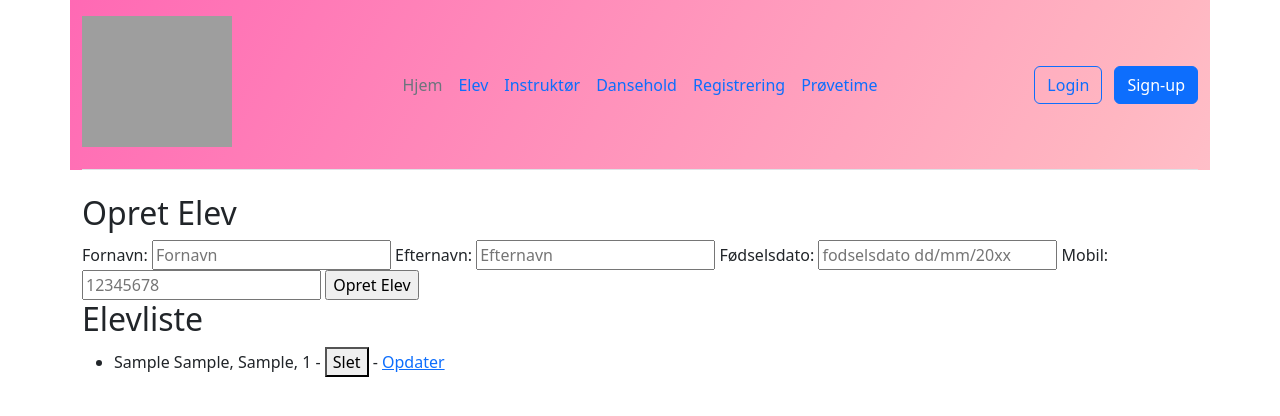
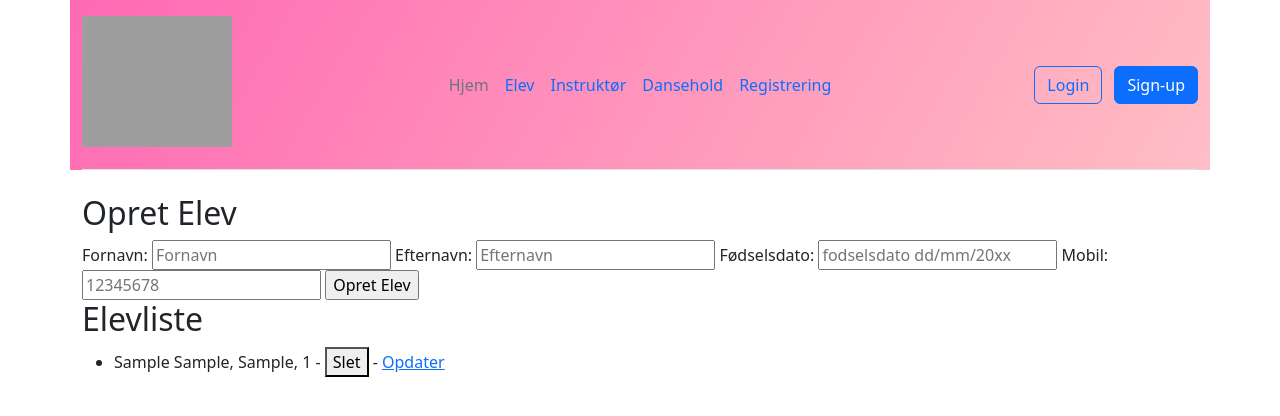
Before and after one commit to LHjortlund/danseskole01, a Flask app: page /elev in a window 1280 px wide. Shown: the top 416 px of the page. Run offline with Flask 3, Linux system fonts and the light colour scheme; tables that the repository leaves empty hold one stand-in row (values such as "Sample post"); grey boxes are pictures that could not be loaded.

Commit message:
ændringer i nav-bar

```diff
--- a/templates/base.html
+++ b/templates/base.html
@@ -23,7 +23,7 @@
                 <li><a href="/instruktor" class="nav-link px-2">Instruktør</a><li>
                 <li><a href="/dansehold" class="nav-link px-2">Dansehold</a></li>
                 <li><a href="registrer_elev" class="nav-link px-2">Registrering</a></li>
-                <li><a href="#" class="nav-link px-2">Prøvetime</a></li>
+<!--                <li><a href="#" class="nav-link px-2">Prøvetime</a></li>-->
             </ul>
             <div class="col-md-3 text-end">
                 <button type="button" class="btn btn-outline-primary me-2">Login</button>
--- a/templates/navbar.html
+++ b/templates/navbar.html
@@ -9,6 +9,7 @@
         <li><a href="/" class="nav-link px-2 link-secondary">Hjem</a></li>
         <li><a href="/elev" class="nav-link px-2">Elev</a></li>
         <li><a href="/dansehold" class="nav-link px-2">Dansehold</a></li>
+        <li><a href="/registrering" class="nav-link px-2">Registrering</a></li>
         <li><a href="/fremmøde" class="nav-link px-2">Fremmøde</a></li>
     </ul>
     <div class="col-md-3 text-end">
```
